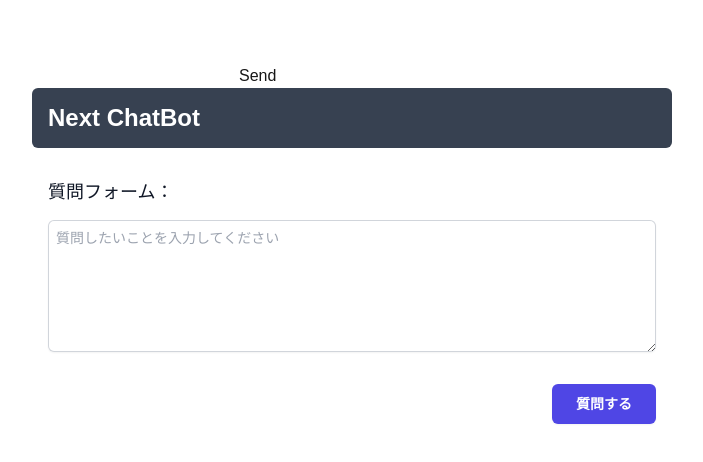
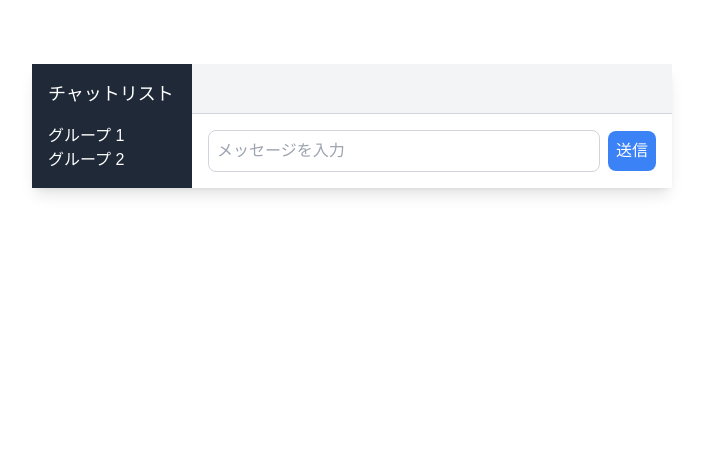
Before and after one commit to spite400k/my-next-app, a Next.js app: page / in a window 1280 px wide. Shown: the top 462 px of the page, without its empty margins (288-991 px from the left). Built offline with nearby package versions, Linux system fonts and the light colour scheme.

Commit message:
チャットのデザイン修正

```diff
--- a/app/page.tsx
+++ b/app/page.tsx
@@ -1,6 +1,7 @@
 "use client";
 
-import React, { useState, FormEvent } from "react";
+import React, { useState, FormEvent,useRef  } from "react";
+import { BeakerIcon } from '@heroicons/react/24/solid'
 
 // メッセージ
 interface Message {
@@ -15,6 +16,8 @@ export default function Home() {
 
   const [isLoading, setIsLoading] = useState(false);
   const [error, setError] = useState('');
+
+  const fileInputRef = useRef(null);
 
   // Streamのフェッチ
   async function fetchStream(messages: Message[]) {
@@ -48,6 +51,7 @@ export default function Home() {
         while (boundary !== -1) {
           buffer += chunk.slice(3, boundary-1);
           chunk = chunk.slice(boundary + 1);
+          buffer=buffer.replace(/\n/g,'<br>')
           setOutput(buffer);
           boundary = chunk.indexOf("\n");
         }
@@ -79,17 +83,7 @@ export default function Home() {
 
   return (
     <div className="mx-auto my-16 min-w-1/2 max-w-2xl px-4">
-      <form onSubmit={handleSubmit}>
-        <input
-          type="text"
-          value={input}
-          onChange={(e) => setInput(e.target.value)}
-        />
-        <button type="submit">Send</button>
-      </form>
-      <div>{output}</div>
-
-      <div className="bg-gray-700 rounded-md md:flex md:items-center md:justify-between py-4 px-4">
+      {/* <div className="bg-gray-700 rounded-md md:flex md:items-center md:justify-between py-4 px-4">
         <div className="min-w-0 flex-1">
           <h2 className="text-2xl font-bold leading-7 text-white">Next ChatBot</h2>
         </div>
@@ -130,9 +124,58 @@ export default function Home() {
                 <p className="mt-2 text-gray-700">{output}</p>
               </>
             )}
+      </div> */}
 
 
-      </div>
+
+
+       <div className="flex h-full w-full bg-white rounded-lg shadow-lg">
+
+          <div className="w-1/4 bg-gray-800 p-4 flex flex-col">
+            <h2 className="text-white text-lg mb-4">チャットリスト</h2>
+            <ul>
+              <li className="text-white">グループ 1</li>
+              <li className="text-white">グループ 2</li>
+            </ul>
+          </div>
+
+
+          <div className="flex-1 flex flex-col bg-gray-100">
+            <div className="flex-1 overflow-y-auto p-4">
+              {error && <div className="mt-4 text-red-500">{error}</div>}
+              {output && (
+                <>
+                  <div className="font-medium leading-6 text-lg text-gray-900 pb-2">回答：</div>
+                  <p className="mt-2 text-gray-700">{output}</p>
+                </>
+              )}
+            </div>
+
+
+            <form onSubmit={handleSubmit} className="p-4 flex items-center bg-white border-t border-gray-300">
+              <input
+                className="flex-1 p-2 border border-gray-300 rounded-lg"
+                type="text"
+                value={input}
+                onChange={(e) => setInput(e.target.value)}
+                placeholder="メッセージを入力"
+              />
+              {/* <button type="button" onClick={() => fileInputRef.current.click()} className="ml-2">
+                <BeakerIcon className="h-6 w-6 text-gray-500" />
+              </button>
+              <input
+                type="file"
+                ref={fileInputRef}
+                className="hidden"
+                onChange={sendFile}
+              /> */}
+              <button className="ml-2 p-2 bg-blue-500 text-white rounded-lg" type="submit">
+                送信
+              </button>
+            </form>
+          </div>
+        </div>
+
     </div>
   );
 }
--- a/package.json
+++ b/package.json
@@ -9,6 +9,7 @@
     "lint": "next lint"
   },
   "dependencies": {
+    "@heroicons/react": "^2.1.5",
     "ai": "^3.3.37",
     "my-next-app": "file:",
     "next": "14.2.11",
```
Also changed, not shown: 1 other file (tests, documents, lock files or other folders).
